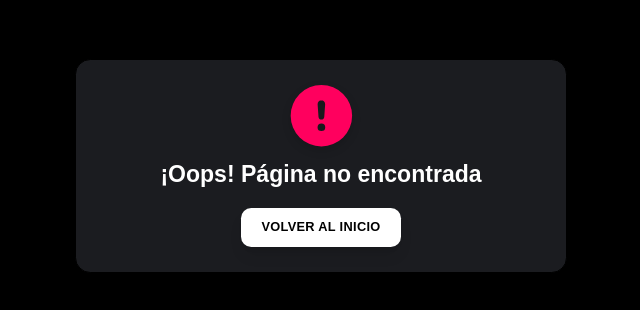
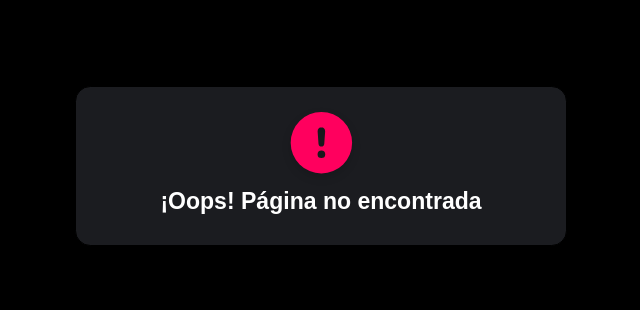
Before and after one commit to yerkovega3it/prueba-commits, a React (Vite) app: page / in a window 1280 px wide. Shown: the part 234-544 px from the top of the page, without its empty margins (319-959 px from the left). Built offline with nearby package versions, Linux system fonts and the light colour scheme; no server answers; a web font is replaced by a local one; what chartjs-plugin-datalabels would draw is missing.

Commit message:
chore: validate token

```diff
--- a/src/pages/NotFoundPage.tsx
+++ b/src/pages/NotFoundPage.tsx
@@ -1,14 +1,7 @@
-import { useNavigate } from "react-router";
 import { FontAwesomeIcon } from "@fortawesome/react-fontawesome";
 import { faCircleExclamation } from "@fortawesome/free-solid-svg-icons";
 
 export const NotFoundPage = () => {
-  const navigate = useNavigate();
-
-  const goToBase = () => {
-    navigate("/", { replace: true });
-  };
-
   return (
     <div className="min-h-screen flex items-center justify-center bg-bg-soft">
       <div className="bg-card shadow-lg rounded-3xl p-10 w-full max-w-3xl text-center border border-border animate-neon-glow">
@@ -21,16 +14,6 @@ export const NotFoundPage = () => {
         <h1 className="text-3xl md:text-4xl font-bold text-white mb-2 font-avenir">
           ¡Oops! Página no encontrada
         </h1>
-        <div className="flex justify-center mt-8">
-          <button
-            type="button"
-            onClick={goToBase}
-            className="flex items-center justify-center gap-2 bg-white text-bg-soft font-bold py-3 px-8 rounded-2xl shadow-lg transition-colors duration-200 font-avenir animate-neon-pulse text-lg md:text-xl uppercase tracking-wide"
-            tabIndex={0}
-          >
-            Volver al inicio
-          </button>
-        </div>
       </div>
     </div>
   );
--- a/src/router/app.router.tsx
+++ b/src/router/app.router.tsx
@@ -12,20 +12,37 @@ import { useLocation, useNavigate } from "react-router-dom";
 import { useEffect } from "react";
 import { AMSA_LOGIN_URL } from "@/constants/environments";
 import { NotFoundPage } from "@/pages/NotFoundPage";
+import { useQuery } from "@tanstack/react-query";
+import { validateToken } from "@/services/validateToken.api";
 
 function HomePageRouteWrapper() {
-  const isAuthenticated = Boolean(localStorage.getItem("auth_token"));
+  const token = localStorage.getItem("auth_token") as string;
+  const { data, isLoading, isError } = useQuery({
+    queryKey: ["auth_token"],
+    queryFn: () => validateToken(token),
+    retry: false,
+  });
+  const isAuthenticated = (data?.validToken && !isError) || false;
   const location = useLocation();
   const navigate = useNavigate();
   const pathParam = location.pathname.slice(1);
+
+  if (isError) {
+    localStorage.removeItem("auth_token");
+    navigate("/login", { replace: true, state: { pathParam } });
+  }
+
   useEffect(() => {
+    if (isLoading) return;
     if (!isAuthenticated) {
       if (pathParam) {
+        console.log("pathParam:", pathParam);
         localStorage.setItem("pending_path_param", pathParam);
       }
       navigate("/login", { replace: true, state: { pathParam } });
     }
-  }, [isAuthenticated, pathParam, navigate]);
+  }, [isAuthenticated, pathParam, navigate, isLoading]);
+  if (isLoading) return null;
   if (!isAuthenticated) return null;
   return <HomePage />;
 }
--- /dev/null
+++ b/src/services/validateToken.api.ts
@@ -0,0 +1,17 @@
+import { http } from "./http";
+
+interface ValidateTokenResponse {
+  validToken: boolean;
+  errorMessage: string;
+  createdAt: string;
+  token: string;
+}
+
+export async function validateToken(
+  token: string
+): Promise<ValidateTokenResponse> {
+  const { data } = await http.post<ValidateTokenResponse>(
+    `/auth/validateToken?jwt=${token}`
+  );
+  return data;
+}
```
